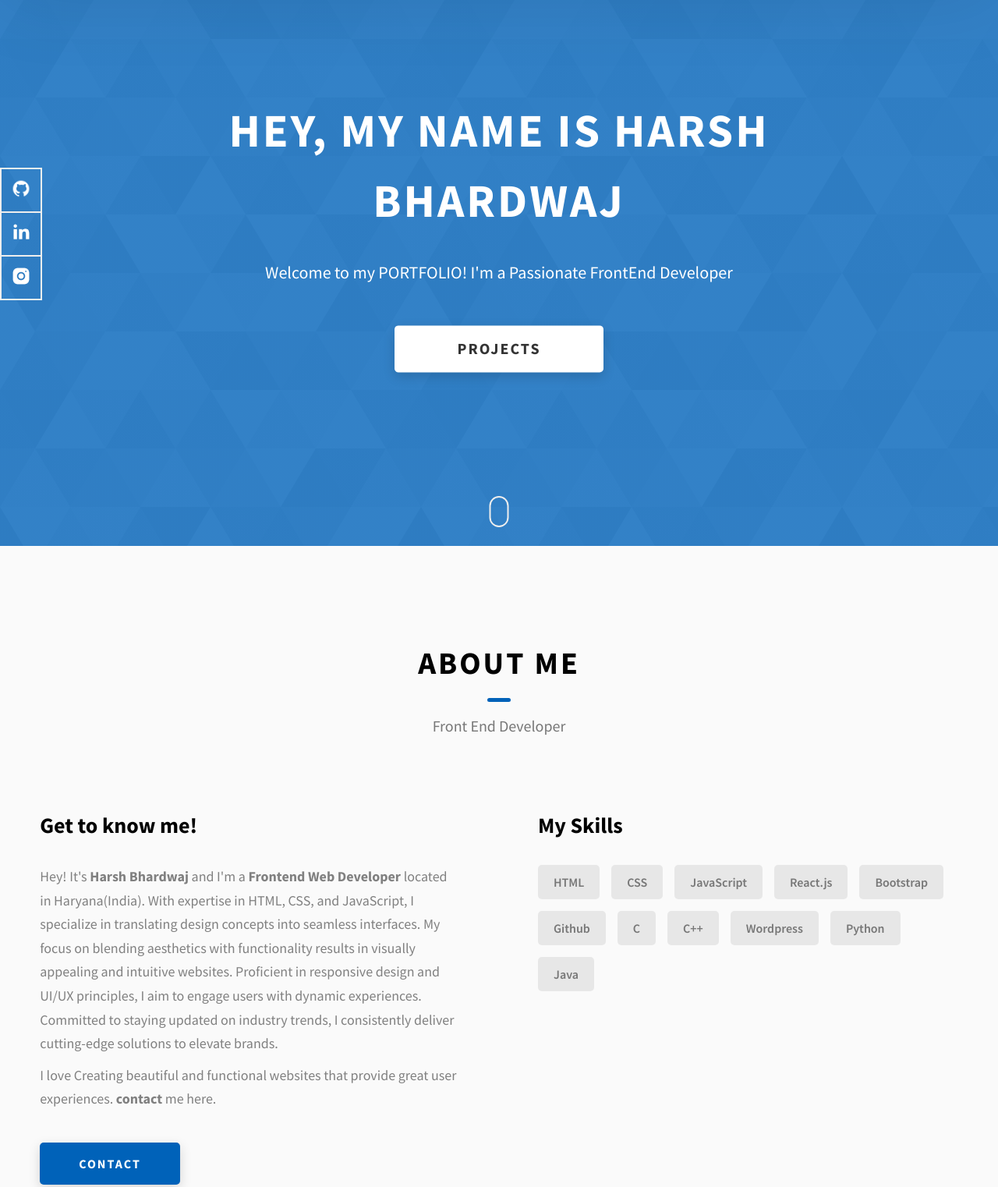
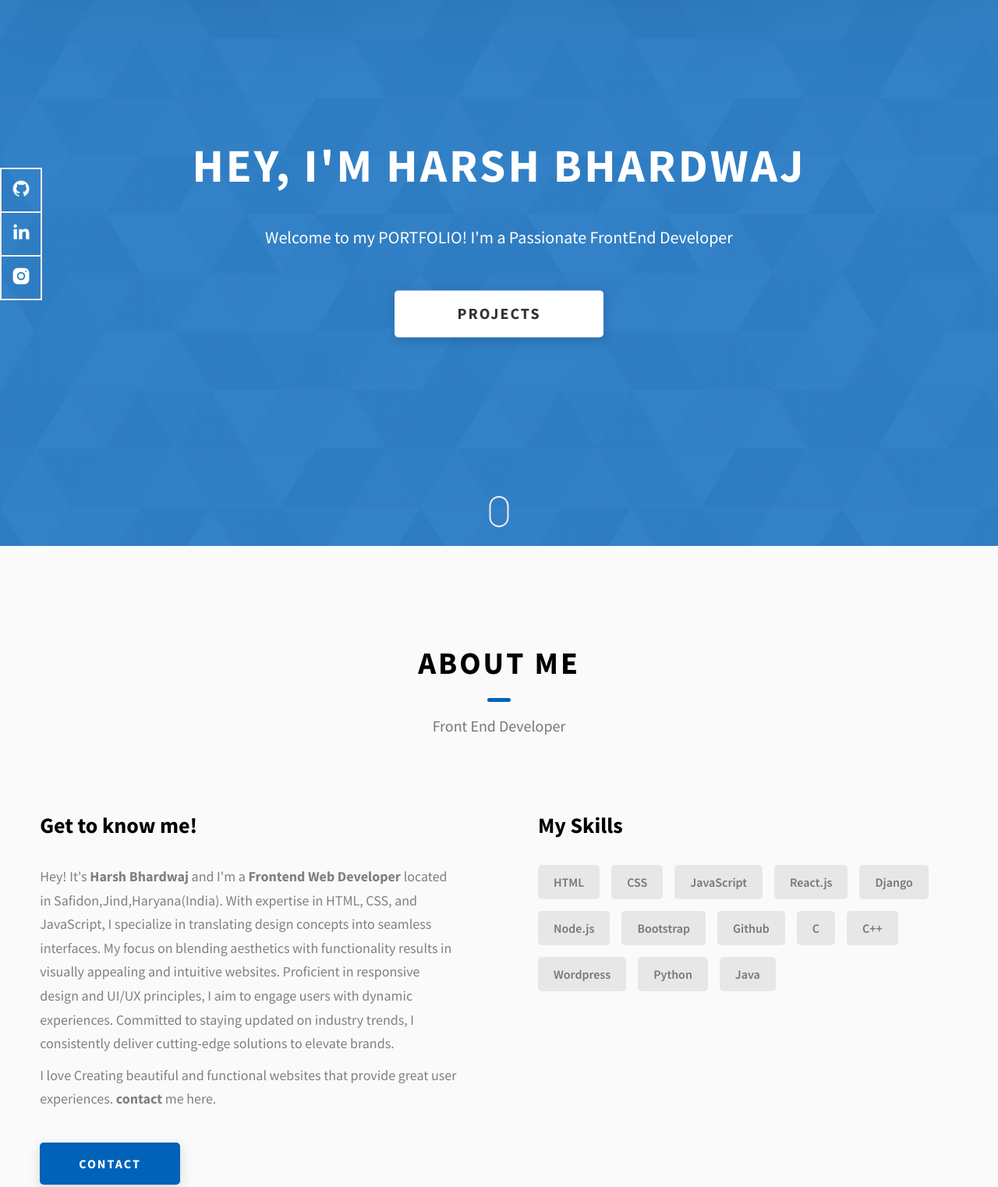
Before and after one commit to Harshsfd/Portfolio, a website: page index.html in a window 1280 px wide. Shown: the part 100-1622 px from the top of the page at 78% size. Drawn offline with nearby package versions, Linux system fonts and the light colour scheme.

Commit message:
Update index.html

```diff
--- a/index.html
+++ b/index.html
@@ -73,7 +73,7 @@
   </header>
   <section class="home-hero">
     <div class="home-hero__content">
-      <h1 class="heading-primary">Hey, My name is Harsh Bhardwaj</h1>
+      <h1 class="heading-primary">Hey, I'm Harsh Bhardwaj</h1>
       <div class="home-hero__info">
         <p class="text-primary">
           Welcome to my PORTFOLIO! I'm a Passionate FrontEnd Developer
@@ -128,7 +128,7 @@
               Hey! It's
               <strong>Harsh Bhardwaj</strong>
               and I'm a <strong> Frontend Web Developer </strong> located in
-              Haryana(India). With expertise in HTML, CSS, and JavaScript, I specialize in translating design concepts into seamless interfaces. My focus on blending aesthetics with functionality results in visually appealing and intuitive websites. Proficient in responsive design and UI/UX principles, I aim to engage users with dynamic experiences. Committed to staying updated on industry trends, I consistently deliver cutting-edge solutions to elevate brands.
+              Safidon,Jind,Haryana(India). With expertise in HTML, CSS, and JavaScript, I specialize in translating design concepts into seamless interfaces. My focus on blending aesthetics with functionality results in visually appealing and intuitive websites. Proficient in responsive design and UI/UX principles, I aim to engage users with dynamic experiences. Committed to staying updated on industry trends, I consistently deliver cutting-edge solutions to elevate brands.
             </p>
             <p class="about__content-details-para">
               I love Creating beautiful and functional websites that provide great user experiences.
@@ -144,6 +144,8 @@
             <div class="skills__skill">CSS</div>
             <div class="skills__skill">JavaScript</div>
             <div class="skills__skill">React.js</div>
+            <div class="skills__skill">Django</div>
+            <div class="skills__skill">Node.js</div>
             <div class="skills__skill">Bootstrap</div>
             <div class="skills__skill">Github</div>
             <div class="skills__skill">C</div>
```
